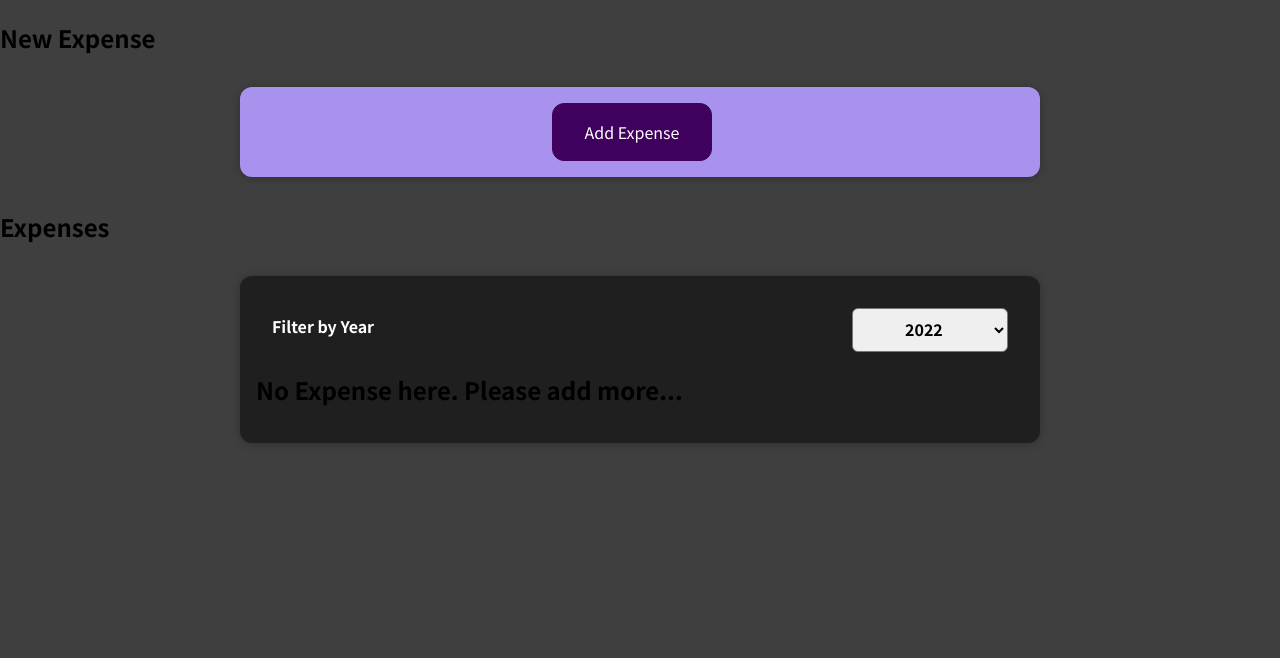
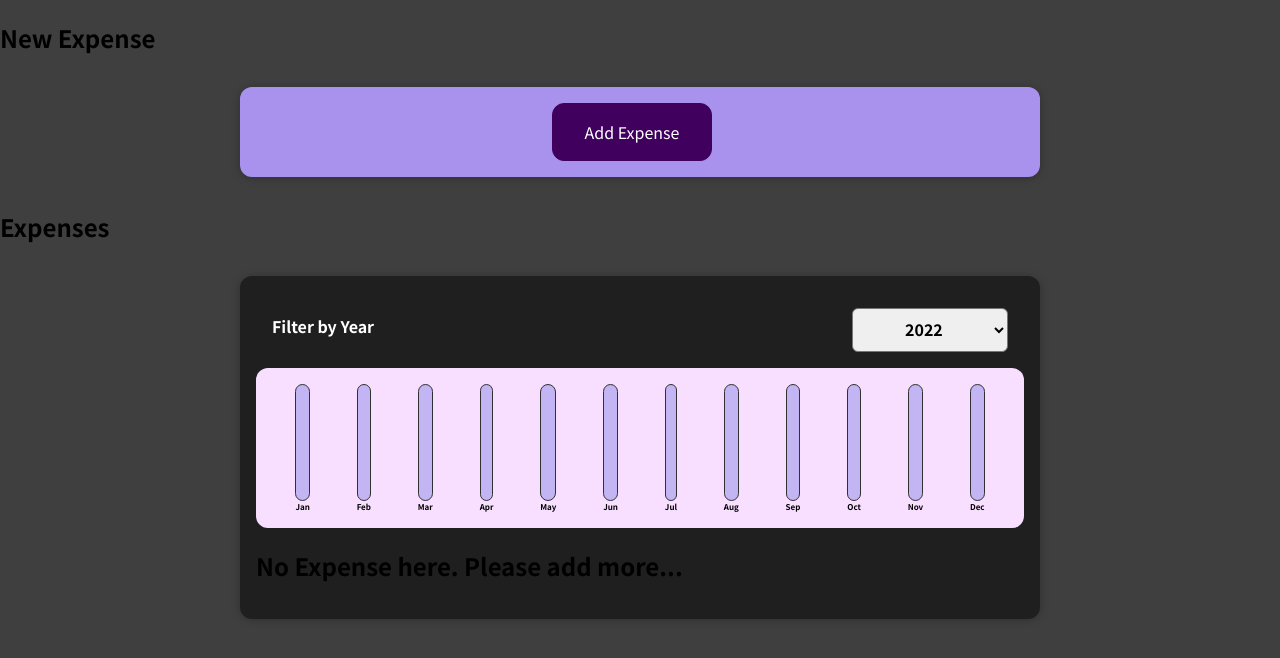
Before and after one commit to ctrl07/react, a React (Create React App) app: page / in a window 1280 px wide. Shown: the top 658 px of the page. Built offline with nearby package versions, Linux system fonts and the light colour scheme.

Commit message:
Chart App Component: Revising the upstate concept. - Create a chart app to track expenses. - Impliment it using component.

```diff
--- /dev/null
+++ b/src/components/Chart/Chart.css
@@ -0,0 +1,9 @@
+.chart {
+  padding: 1rem;
+  border-radius: 12px;
+  background-color: #f8dfff;
+  text-align: center;
+  display: flex;
+  justify-content: space-around;
+  height: 10rem;
+}
--- /dev/null
+++ b/src/components/Chart/Chart.js
@@ -0,0 +1,22 @@
+import ChartBar from "./ChartBar";
+import "./Chart.css";
+
+const Chart = (props) => {
+  const dataPointValues = props.dataPoints.map((dataPoint) => dataPoint.value);
+  const totalMaximum = Math.max(...dataPointValues);
+
+  return (
+    <div className="chart">
+      {props.dataPoints.map((dataPoint) => (
+        <ChartBar
+          key={dataPoint.label}
+          value={dataPoint.value}
+          maxValue={totalMaximum}
+          label={dataPoint.label}
+        />
+      ))}
+    </div>
+  );
+};
+
+export default Chart;
--- /dev/null
+++ b/src/components/Chart/ChartBar.css
@@ -0,0 +1,30 @@
+.chart-bar {
+  height: 100%;
+  display: flex;
+  flex-direction: column;
+  align-items: center;
+}
+
+.chart-bar__inner {
+  height: 100%;
+  width: 100%;
+  border: 1px solid #313131;
+  border-radius: 12px;
+  background-color: #c3b4f3;
+  overflow: hidden;
+  display: flex;
+  flex-direction: column;
+  justify-content: flex-end;
+}
+
+.chart-bar__fill {
+  background-color: #4826b9;
+  width: 100%;
+  transition: all 0.3s ease-out;
+}
+
+.chart-bar__label {
+  font-weight: bold;
+  font-size: 0.5rem;
+  text-align: center;
+}
--- /dev/null
+++ b/src/components/Chart/ChartBar.js
@@ -0,0 +1,23 @@
+import "./ChartBar.css";
+
+const ChartBar = (props) => {
+  let barFillHeight = "0%";
+
+  if (props.maxValue > 0) {
+    barFillHeight = Math.round((props.value / props.maxValue) * 100) + "%";
+  }
+
+  return (
+    <div className="chart-bar">
+      <div className="chart-bar__inner">
+        <div
+          className="chart-bar__fill"
+          style={{ height: barFillHeight }}
+        ></div>
+      </div>
+      <div className="chart-bar__label">{props.label}</div>
+    </div>
+  );
+};
+
+export default ChartBar;
--- /dev/null
+++ b/src/components/Expenses/ExpenseChart.js
@@ -0,0 +1,27 @@
+import Chart from "../Chart/Chart";
+
+const ExpensesChart = (props) => {
+  const chartDataPoints = [
+    { label: "Jan", value: 0 },
+    { label: "Feb", value: 0 },
+    { label: "Mar", value: 0 },
+    { label: "Apr", value: 0 },
+    { label: "May", value: 0 },
+    { label: "Jun", value: 0 },
+    { label: "Jul", value: 0 },
+    { label: "Aug", value: 0 },
+    { label: "Sep", value: 0 },
+    { label: "Oct", value: 0 },
+    { label: "Nov", value: 0 },
+    { label: "Dec", value: 0 },
+  ];
+
+  for (const expense of props.expenses) {
+    const expenseMonth = expense.date.getMonth();
+    chartDataPoints[expenseMonth].value += expense.amount;
+  }
+
+  return <Chart dataPoints={chartDataPoints} />;
+};
+
+export default ExpensesChart;
--- a/src/components/Expenses/Expenses.js
+++ b/src/components/Expenses/Expenses.js
@@ -4,6 +4,7 @@
 import "./Expenses.css";
 import { useState } from "react";
 import ExpensesList from "./ExpenseList";
+import ExpensesChart from "./ExpenseChart";
 
 const Expenses = (props) => {
   const [filteredYear, setFilteredYear] = useState("2023");
@@ -22,6 +23,7 @@
         selected={filteredYear}
         onChangeFilter={filterChangeHandler}
       />
+      <ExpensesChart expenses={filteredExpenses} />
       <ExpensesList items={filteredExpenses} />
     </Card>
   );
--- a/src/components/NewExpense/ExpenseForm.js
+++ b/src/components/NewExpense/ExpenseForm.js
@@ -24,7 +24,7 @@
 
     const expenseData = {
       title: enteredTitle,
-      amount: enteredAmount,
+      amount: +enteredAmount,
       date: new Date(enteredDate),
     };
 
```
